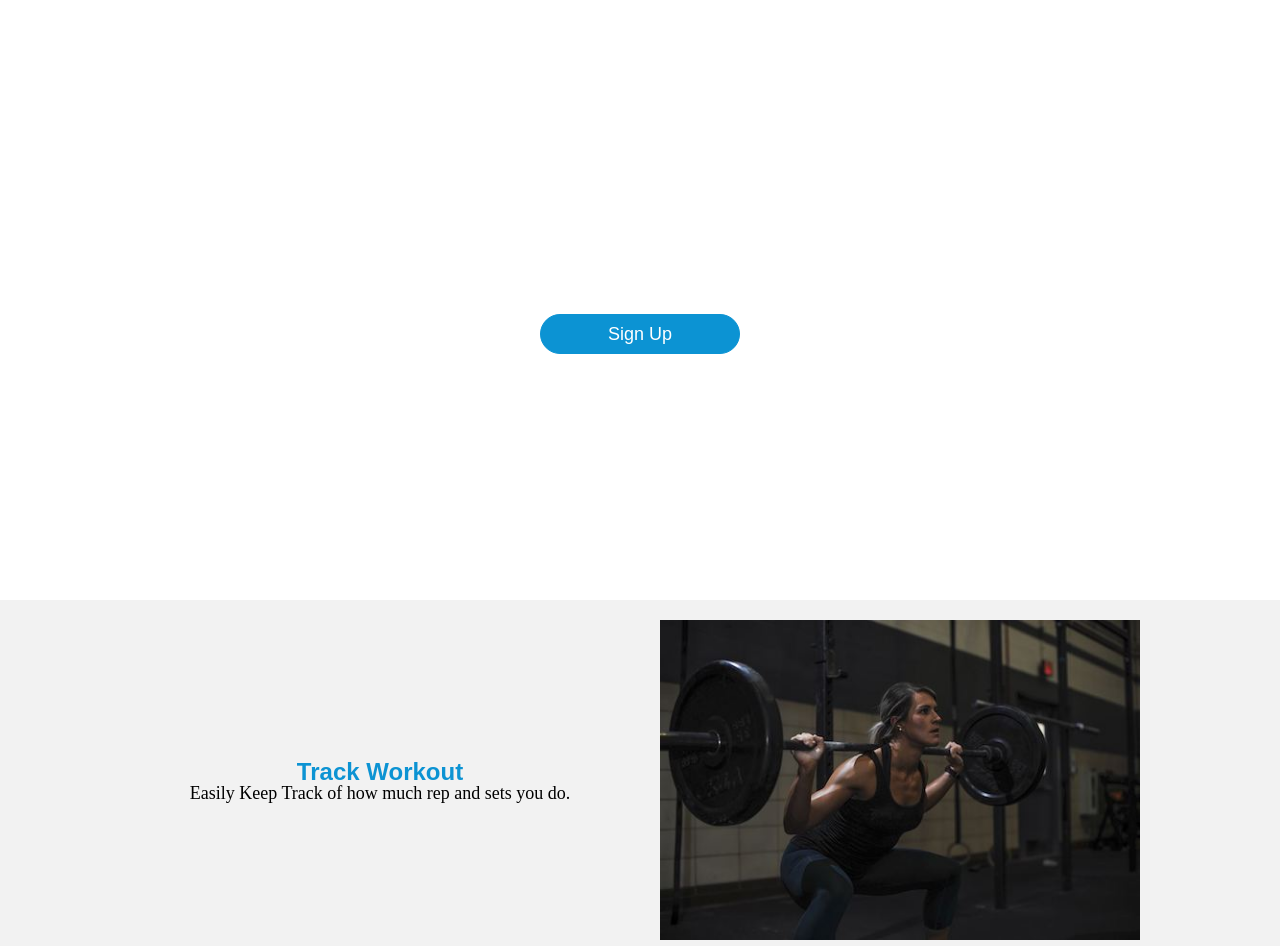
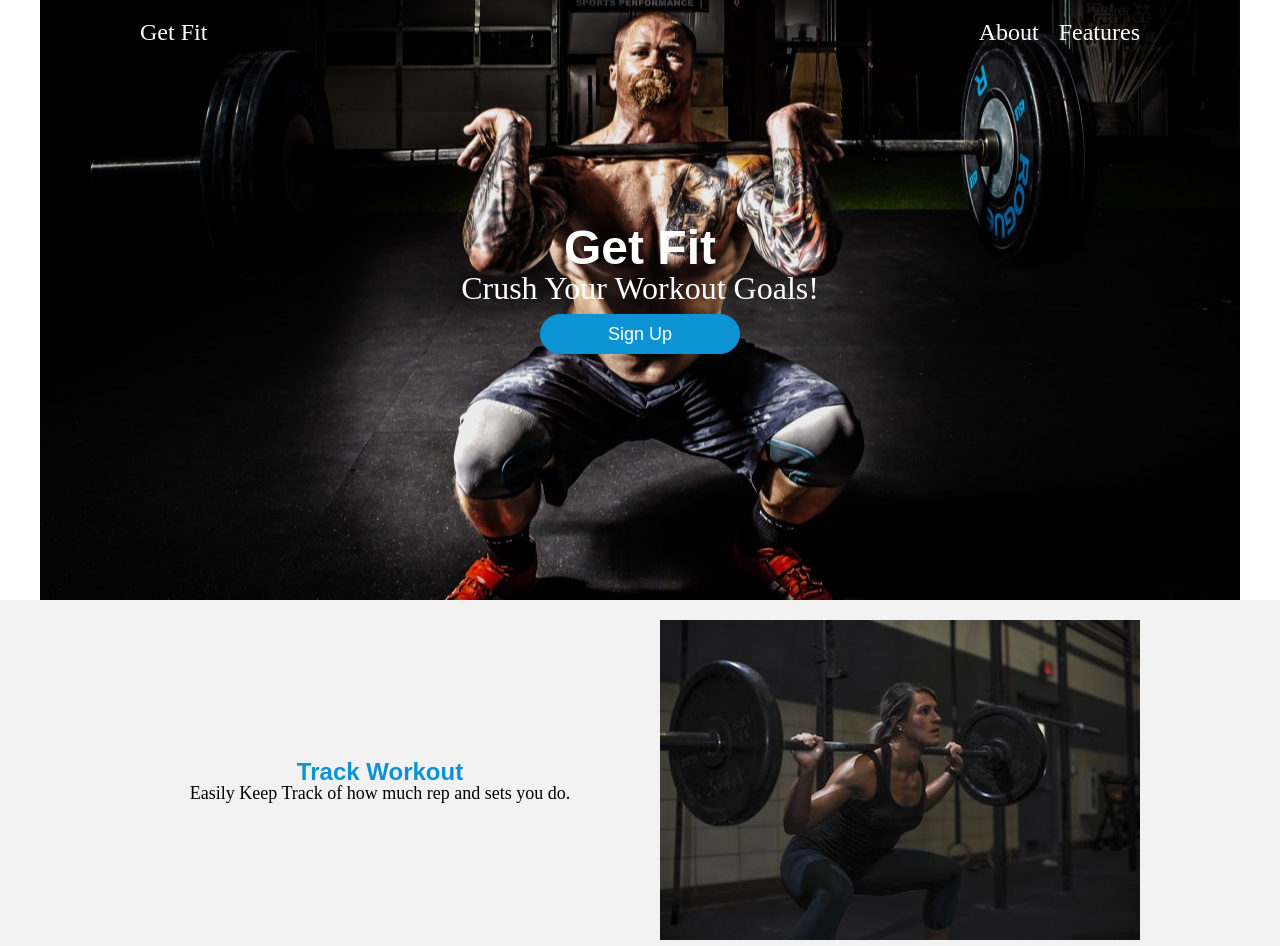
Before and after one commit to rjsmith25/Marketing-Page, a plain HTML site: page index.html in a window 1280 px wide. Shown: the top 946 px of the page. Drawn offline with Linux system fonts and the light colour scheme; the site is published under a folder, as on GitHub Pages, so addresses that start at the root find nothing; a web font is replaced by a local one.

Commit message:
fix background

```diff
--- a/less/index.less
+++ b/less/index.less
@@ -171,7 +171,7 @@ body {
 }
 
 header {
-  background: url("/img/body-building.jpg") center center;
+  background: url("../img/body-building.jpg") center center;
   background-repeat: no-repeat;
   height: 600px;
   color: white;
```
Also changed, not shown: css/index.css.
